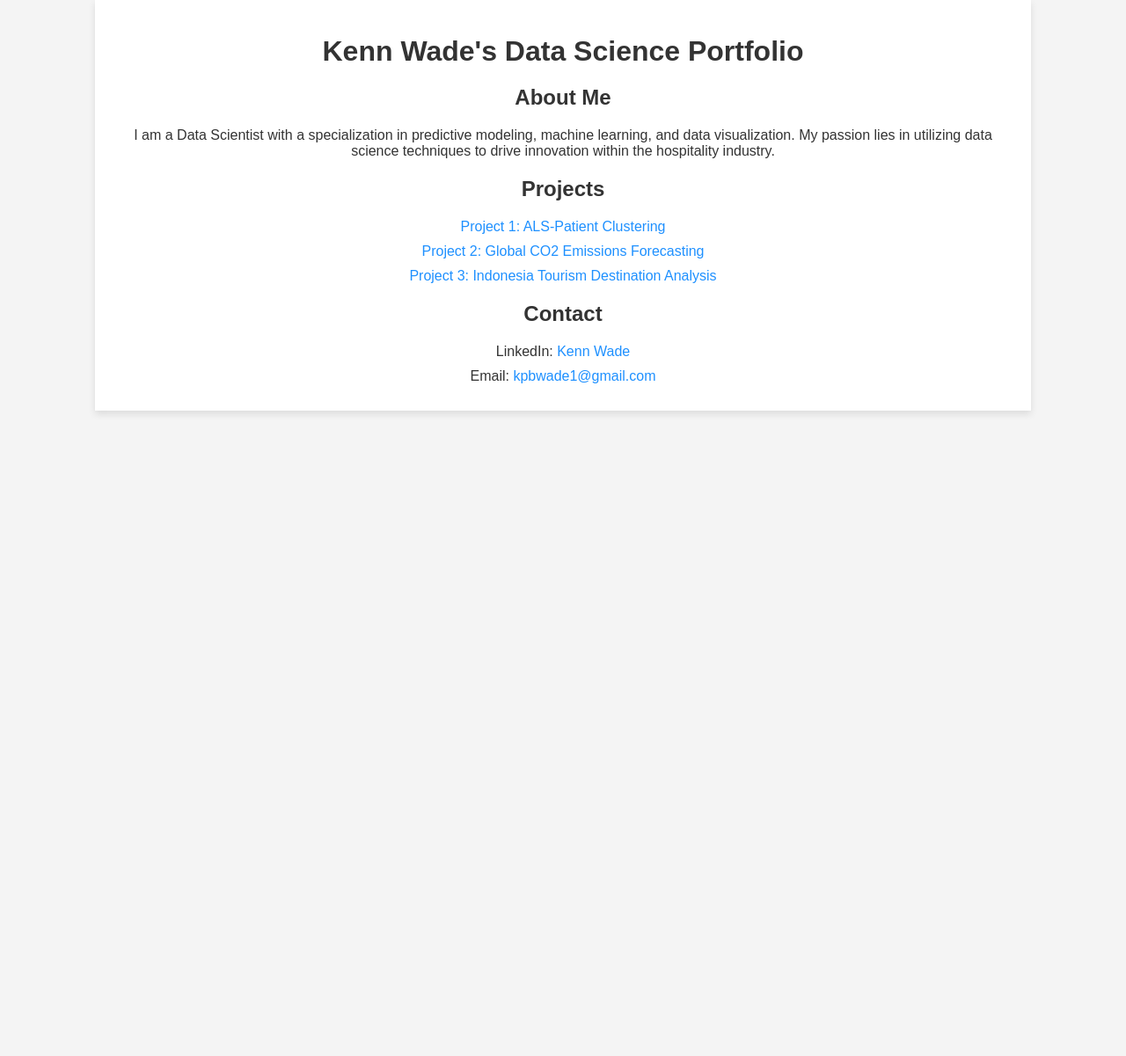
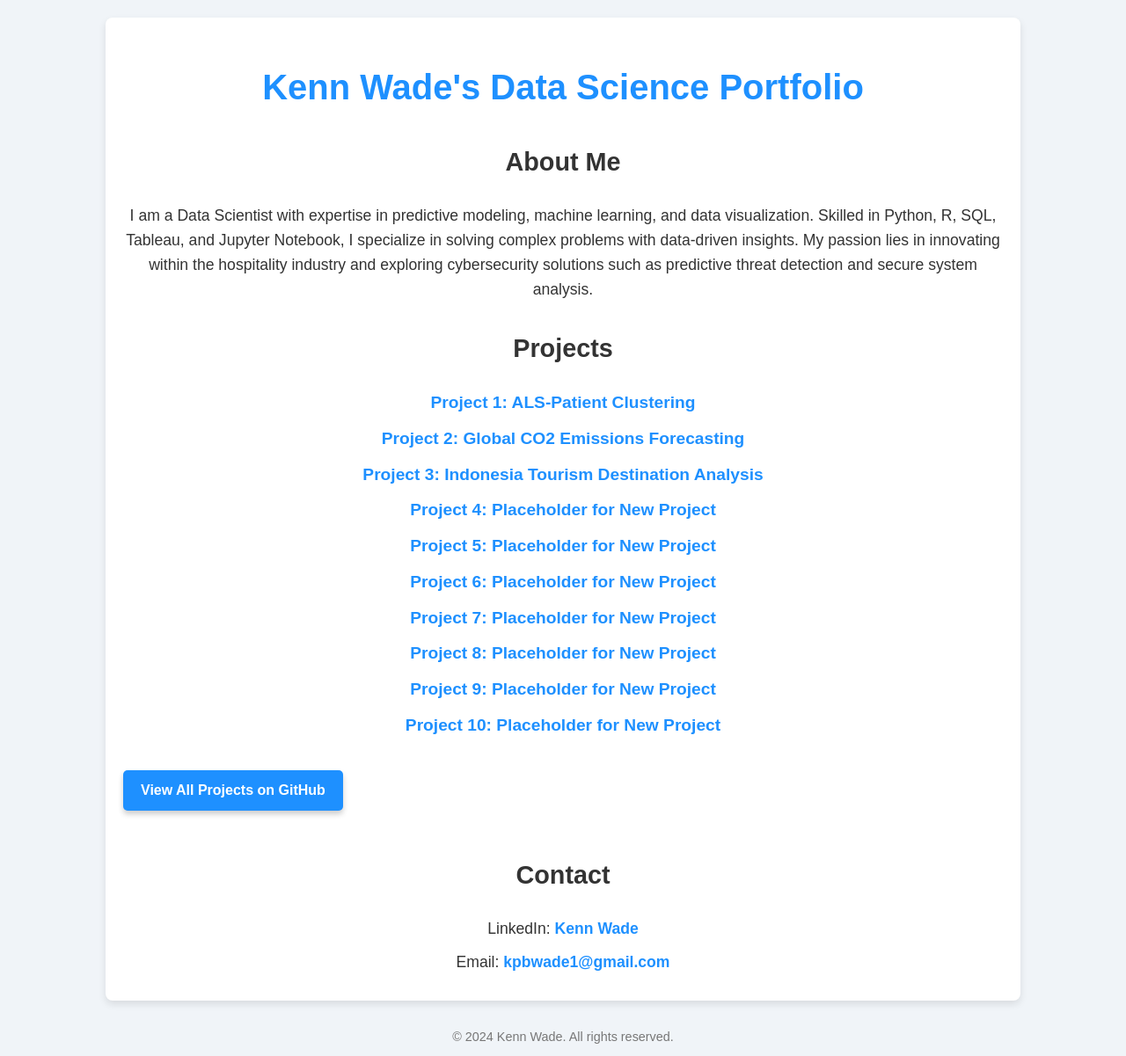
Before and after one commit to kennwade/Data-Science-Portfolio, a plain HTML site: page index.html in a window 1280 px wide. Shown: the whole page at 88% size. Before the commit the page ends 800 px from the top, so only its background shows below. Drawn offline with Linux system fonts and the light colour scheme.

Commit message:
Update index.html

```diff
--- a/index.html
+++ b/index.html
@@ -2,62 +2,132 @@
 <head>
   <title>Kenn Wade - Data Science Portfolio</title>
   <style>
+    /* General Styles */
     body {
-      font-family: Arial, sans-serif;
+      font-family: 'Arial', sans-serif;
       margin: 0;
       padding: 0;
-      background-color: #f4f4f4;
+      background-color: #f0f4f8;
       color: #333;
+      line-height: 1.6;
     }
-    h1, h2 {
+
+    /* Container Styles */
+    .container {
+      width: 90%;
+      max-width: 1000px;
+      margin: 20px auto;
+      padding: 20px;
+      background-color: #ffffff;
+      border-radius: 8px;
+      box-shadow: 0 4px 8px rgba(0, 0, 0, 0.1);
+    }
+
+    /* Header Styles */
+    h1 {
+      color: #1e90ff;
+      font-size: 2.5em;
       text-align: center;
-      margin: 20px 0;
+      margin-bottom: 10px;
     }
+
+    h2 {
+      color: #333;
+      font-size: 1.8em;
+      text-align: center;
+      margin-top: 30px;
+    }
+
+    /* Paragraph Styles */
     p {
       text-align: center;
       margin: 10px 0;
+      font-size: 1.1em;
     }
-    ul {
-      list-style-type: none;
-      padding: 0;
-      text-align: center;
-    }
-    li {
-      margin: 10px 0;
-    }
+
+    /* Link Styles */
     a {
+      color: #1e90ff;
       text-decoration: none;
-      color: #1e90ff;
+      font-weight: bold;
     }
     a:hover {
       color: #ff6347;
     }
-    .container {
-      width: 80%;
-      margin: 0 auto;
-      padding: 20px;
-      background-color: white;
-      box-shadow: 0 4px 8px rgba(0, 0, 0, 0.1);
+
+    /* Project List */
+    ul {
+      list-style: none;
+      padding: 0;
+      text-align: center;
+    }
+
+    li {
+      margin: 10px 0;
+      font-size: 1.2em;
+    }
+
+    /* Button Styling (Optional) */
+    .button {
+      display: inline-block;
+      margin: 20px auto;
+      padding: 10px 20px;
+      background-color: #1e90ff;
+      color: white;
+      text-decoration: none;
+      font-size: 1em;
+      border-radius: 5px;
+      box-shadow: 0 4px 6px rgba(0, 0, 0, 0.2);
+      transition: background-color 0.3s;
+    }
+
+    .button:hover {
+      background-color: #ff6347;
+    }
+
+    /* Footer */
+    footer {
+      text-align: center;
+      padding: 10px 0;
+      margin-top: 20px;
+      color: #777;
+      font-size: 0.9em;
     }
   </style>
 </head>
 <body>
   <div class="container">
+    <!-- Header -->
     <h1>Kenn Wade's Data Science Portfolio</h1>
 
+    <!-- About Me Section -->
     <h2>About Me</h2>
     <p>
-      I am a Data Scientist with a specialization in predictive modeling, machine learning, and data visualization. My passion lies in utilizing data science techniques to drive innovation within the hospitality industry.
+      I am a Data Scientist with expertise in predictive modeling, machine learning, and data visualization.
+      Skilled in Python, R, SQL, Tableau, and Jupyter Notebook, I specialize in solving complex problems with
+      data-driven insights. My passion lies in innovating within the hospitality industry and exploring
+      cybersecurity solutions such as predictive threat detection and secure system analysis.
     </p>
 
+    <!-- Projects Section -->
     <h2>Projects</h2>
     <ul>
       <li><a href="https://github.com/kennwade/Data-Science-Portfolio/tree/main/ALS-Patient-Clustering">Project 1: ALS-Patient Clustering</a></li>
       <li><a href="https://github.com/kennwade/Data-Science-Portfolio/tree/main/Global-CO2-Emissions-Forecasting">Project 2: Global CO2 Emissions Forecasting</a></li>
       <li><a href="https://github.com/kennwade/Data-Science-Portfolio/tree/main/Indonesia-Tourism-Destination">Project 3: Indonesia Tourism Destination Analysis</a></li>
-      <!-- Add more project links here -->
+      <li><a href="#">Project 4: Placeholder for New Project</a></li>
+      <li><a href="#">Project 5: Placeholder for New Project</a></li>
+      <li><a href="#">Project 6: Placeholder for New Project</a></li>
+      <li><a href="#">Project 7: Placeholder for New Project</a></li>
+      <li><a href="#">Project 8: Placeholder for New Project</a></li>
+      <li><a href="#">Project 9: Placeholder for New Project</a></li>
+      <li><a href="#">Project 10: Placeholder for New Project</a></li>
     </ul>
 
+    <!-- Button to GitHub -->
+    <a href="https://github.com/kennwade/Data-Science-Portfolio" class="button">View All Projects on GitHub</a>
+
+    <!-- Contact Section -->
     <h2>Contact</h2>
     <p>
       LinkedIn: <a href="https://linkedin.com/in/thekennwade">Kenn Wade</a>
@@ -66,5 +136,10 @@
       Email: <a href="mailto:kpbwade1@gmail.com">kpbwade1@gmail.com</a>
     </p>
   </div>
+
+  <!-- Footer -->
+  <footer>
+    &copy; 2024 Kenn Wade. All rights reserved.
+  </footer>
 </body>
 </html>
```
